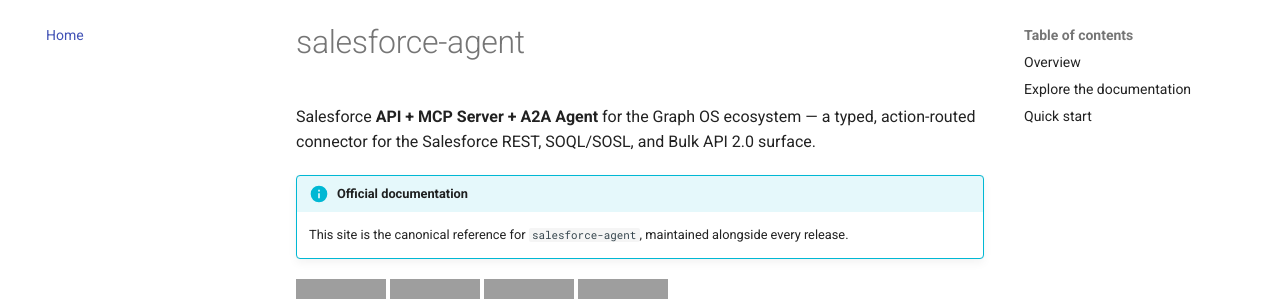
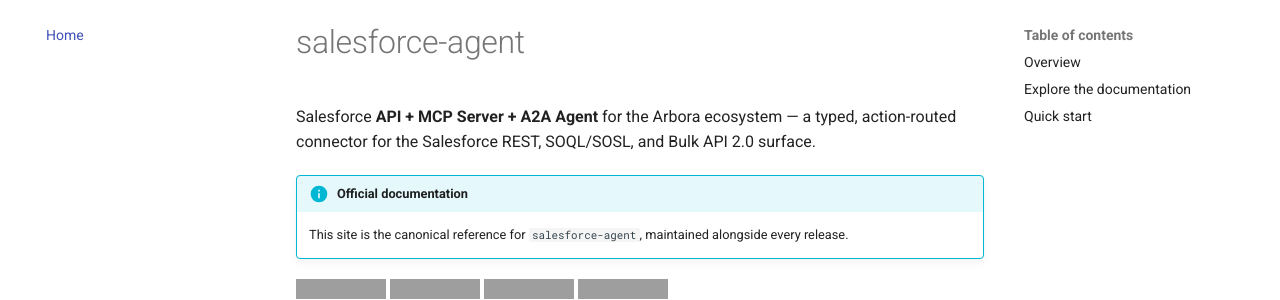
Before and after one commit to Knuckles-Team/salesforce-agent, an MkDocs documentation site: the page built from docs/index.md, in a window 1280 px wide and 900 px high, cut to the strip 124-424 px from the top of the window. Built offline with MkDocs 1.6.1 and Material for MkDocs 9.7.7, drawn with Linux system fonts in a browser that asks for light colours; comment, search, counter and statistics services are not loaded; grey boxes are pictures that could not be loaded.

Commit message:
chore: rename graph-os terminology to arbora [skip ci]
Deterministic graph-os -> arbora terminology replace (replacements=9 files=8 paths_moved=0), with hosts
au.arpa -> arbora.arpa and graph-os.arpa -> arbora-mcp.arpa.

Spec: none (rename)
Co-Authored-By: Claude Opus 5.5 (1M context) <noreply@anthropic.com>

```diff
--- a/.pre-commit-config.yaml
+++ b/.pre-commit-config.yaml
@@ -3,7 +3,7 @@
 default_install_hook_types: [pre-commit, pre-push]
 default_language_version:
   python: python3
-# Phase 0 dev-velocity contract (graph-os-completion-program): a hook with no
+# Phase 0 dev-velocity contract (arbora-completion-program): a hook with no
 # explicit `stages:` below is commit-only, never both.
 default_stages: [pre-commit]
 exclude: 'dotnet|node_modules'
--- a/docs/index.md
+++ b/docs/index.md
@@ -1,6 +1,6 @@
 # salesforce-agent
 
-Salesforce **API + MCP Server + A2A Agent** for the Graph OS ecosystem — a
+Salesforce **API + MCP Server + A2A Agent** for the Arbora ecosystem — a
 typed, action-routed connector for the Salesforce REST, SOQL/SOSL, and Bulk API 2.0
 surface.
 
--- a/mkdocs.yml
+++ b/mkdocs.yml
@@ -1,5 +1,5 @@
 site_name: "salesforce-agent"
-site_description: "Salesforce REST/SOQL/Bulk API 2.0 connector + MCP Server — the Salesforce connector for the Graph OS ecosystem."
+site_description: "Salesforce REST/SOQL/Bulk API 2.0 connector + MCP Server — the Salesforce connector for the Arbora ecosystem."
 site_url: "https://knuckles-team.github.io/salesforce-agent/"
 repo_name: "Knuckles-Team/salesforce-agent"
 repo_url: "https://github.com/Knuckles-Team/salesforce-agent"
```
Also changed, not shown: README.md (+1 -1 lines), salesforce_agent/skills/salesforce-agent-operations/SKILL.md (+2 -2 lines), 3 other files.
